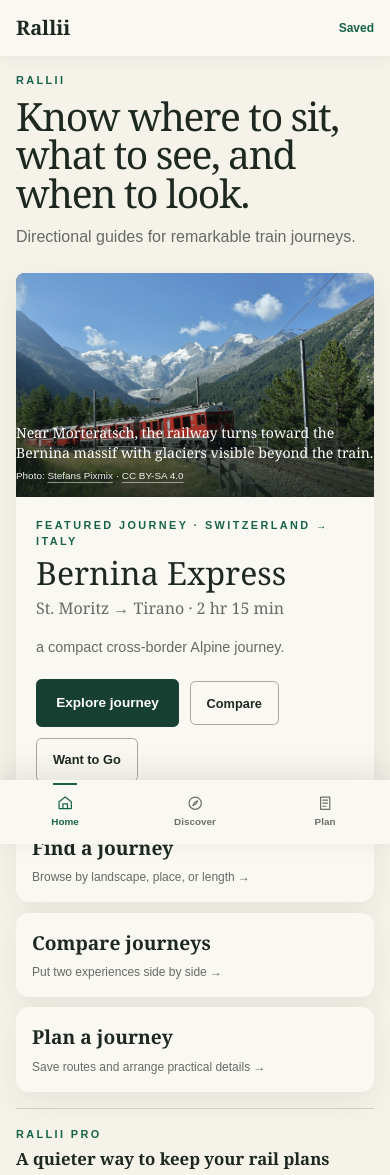
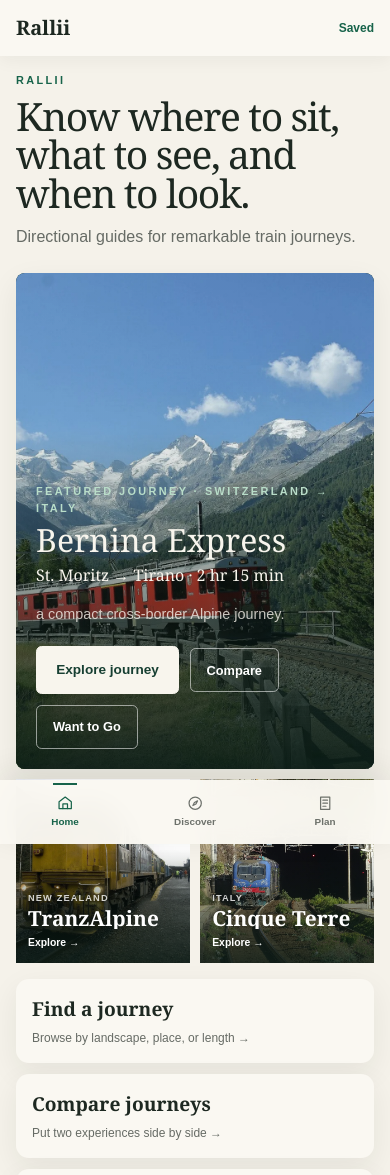
Before and after one commit to millenialmuseclub-boop/Rallii, a Next.js app: page / in a window 390 px wide. Shown: the top 1175 px of the page. Built offline with nearby package versions, Linux system fonts and the light colour scheme.

Commit message:
Enhance Rallii home imagery and exploration architecture

```diff
--- a/src/app/globals.css
+++ b/src/app/globals.css
@@ -401,6 +401,15 @@
 .home-feature__route { margin-top: .45rem; font-family: Georgia, "Times New Roman", serif; color: var(--muted); }
 .home-feature__body > p:not(.eyebrow):not(.home-feature__route) { margin-top: 1rem; color: var(--muted); font-size: .9rem; line-height: 1.6; }
 .home-feature__actions, .empty-actions { display: flex; flex-wrap: wrap; gap: .65rem; align-items: center; margin-top: 1.25rem; }
+.home-visual-alternatives { display: grid; grid-template-columns: repeat(2, minmax(0, 1fr)); gap: .65rem; margin-top: .65rem; }
+.home-visual-alternative { position: relative; min-width: 0; overflow: hidden; min-height: 11.5rem; color: white; text-decoration: none; }
+.home-visual-alternative .route-media { position: absolute; inset: 0; min-height: 100%; padding: 0; }
+.home-visual-alternative .route-media__credit { display: none; }
+.home-visual-alternative::after { content: ""; position: absolute; inset: 0; background: linear-gradient(to top, rgb(12 28 22 / 83%), transparent 62%); }
+.home-visual-alternative > span { position: absolute; right: .75rem; bottom: .75rem; left: .75rem; z-index: 1; display: grid; gap: .15rem; }
+.home-visual-alternative small { font-size: .58rem; font-weight: 700; letter-spacing: .12em; text-transform: uppercase; opacity: .8; }
+.home-visual-alternative strong { overflow: hidden; font-family: var(--font-serif); font-size: 1.3rem; line-height: 1; text-overflow: ellipsis; white-space: nowrap; }
+.home-visual-alternative b { margin-top: .25rem; font-size: .65rem; }
 .home-intent-grid { display: grid; gap: 1px; margin-top: 1rem; background: var(--line); border: 1px solid var(--line); }
 .home-intent-grid a { display: grid; gap: .35rem; min-height: 5.25rem; padding: 1rem; background: var(--surface); }
 .home-intent-grid b { font-family: Georgia, "Times New Roman", serif; font-size: 1.2rem; }
@@ -612,6 +621,16 @@
   .home-dashboard { padding-top: 1rem; }
   .home-dashboard__identity h1 { font-size: clamp(2.25rem, 10vw, 3rem); }
   .home-feature { border: 0; border-radius: var(--radius); box-shadow: var(--shadow-card); }
+  .home-feature { position: relative; min-height: 31rem; background: var(--accent-deep); color: #f8f5ed; }
+  .home-feature .route-media--hero { position: absolute; inset: 0; min-height: 100%; margin: 0; padding: 0; }
+  .home-feature .route-media__credit { display: none; }
+  .home-feature::after { content: ""; position: absolute; inset: 0; background: linear-gradient(to top, rgb(12 30 23 / 94%), rgb(12 30 23 / 5%) 68%); }
+  .home-feature__body { position: relative; z-index: 1; display: flex; min-height: 31rem; flex-direction: column; justify-content: end; padding: 1.25rem; }
+  .home-feature__body .eyebrow { color: #b9ddc9; }
+  .home-feature__body h2, .home-feature__route, .home-feature__body > p:not(.eyebrow):not(.home-feature__route) { color: #f8f5ed; }
+  .home-feature__body > p:not(.eyebrow):not(.home-feature__route) { color: rgb(248 245 237 / 78%); }
+  .home-feature__actions .action-button { border-color: rgb(255 255 255 / 55%); color: white; }
+  .home-feature__actions .cta-button { border-color: #f8f5ed; background: #f8f5ed; color: var(--accent-deep); }
   .home-intent-grid, .category-grid { gap: .65rem; border: 0; background: transparent; }
   .home-intent-grid a, .category-grid a { border-radius: .8rem; box-shadow: var(--shadow-card); }
   .home-section { padding: 2.75rem 0; }
--- a/src/app/page.tsx
+++ b/src/app/page.tsx
@@ -12,6 +12,7 @@
   const routes = getAllRoutes();
   const featured = featuredRouteSlugs.map((slug) => routes.find((route) => route.summary.slug === slug)).filter((route) => route !== undefined);
   const lead = featured[0];
+  const visualAlternatives = featured.slice(1);
   const categories = journeyCollections.filter((item) => categorySlugs.includes(item.slug));
   const homeCollection = journeyCollections.find((item) => item.slug === "coastal-journeys");
   const collectionCover = homeCollection ? getCollectionRoutes(homeCollection, routes)[0] : undefined;
@@ -20,6 +21,7 @@
     <section className="home-dashboard"><div className="site-shell">
       <div className="home-dashboard__identity"><p className="eyebrow">Rallii</p><h1>Know where to sit, what to see, and when to look.</h1><p>Directional guides for remarkable train journeys.</p></div>
       {lead ? <article className="home-feature"><RouteMedia summary={lead.summary} variant="hero" /><div className="home-feature__body"><p className="eyebrow">Featured journey · {lead.summary.country}</p><h2>{lead.summary.name}</h2><p className="home-feature__route">{lead.summary.origin} → {lead.summary.destination} · {lead.summary.durationLabel ?? formatDuration(lead.summary.durationMinutes)}</p><p>{lead.summary.bestFor[0]}.</p><div className="home-feature__actions"><Link className="cta-button focus-ring" href={`/routes/${lead.summary.slug}`}>Explore journey</Link><Link className="action-button focus-ring" href={`/compare?routes=${lead.summary.slug}`}>Compare</Link><SaveRouteButton slug={lead.summary.slug} /></div></div></article> : null}
+      {visualAlternatives.length ? <section className="home-visual-alternatives" aria-label="More featured journeys">{visualAlternatives.map((route) => <Link key={route.summary.slug} className="home-visual-alternative focus-ring" href={`/routes/${route.summary.slug}`}><RouteMedia summary={route.summary} variant="card" /><span><small>{route.summary.country}</small><strong>{route.summary.name}</strong><b>Explore →</b></span></Link>)}</section> : null}
       <nav className="home-intent-grid" aria-label="Start with Rallii"><Link href="/discover"><b>Find a journey</b><span>Browse by landscape, place, or length →</span></Link><Link href="/compare"><b>Compare journeys</b><span>Put two experiences side by side →</span></Link><Link href="/plan"><b>Plan a journey</b><span>Save routes and arrange practical details →</span></Link></nav>
       <aside className="home-pro-note"><div><p className="eyebrow">Rallii Pro</p><strong>A quieter way to keep your rail plans together.</strong><p>Prepared for deeper organization, not a paywall around discovery.</p></div><Link className="text-link focus-ring" href="/pro">See Pro</Link></aside>
     </div></section>
```
Also changed, not shown: 3 other files (tests, documents, lock files or other folders).
